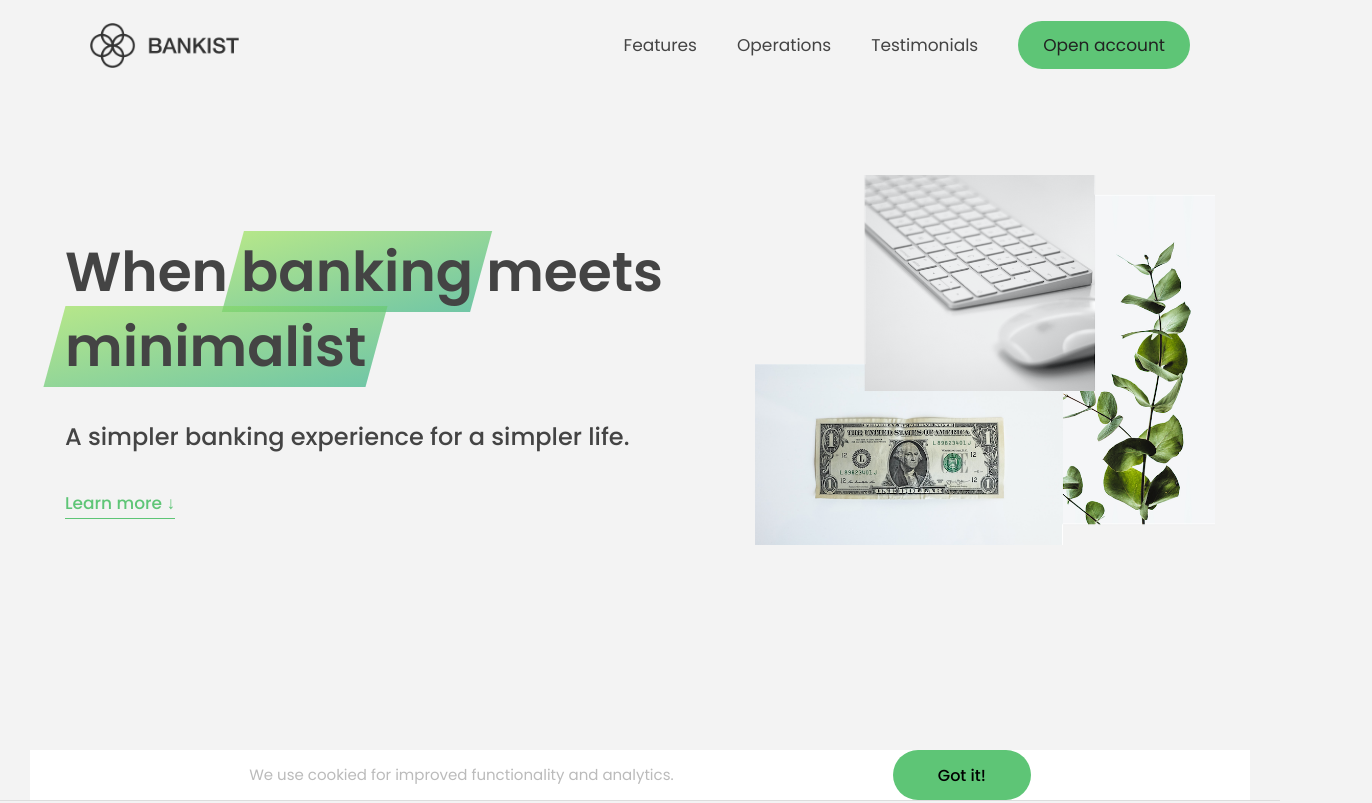
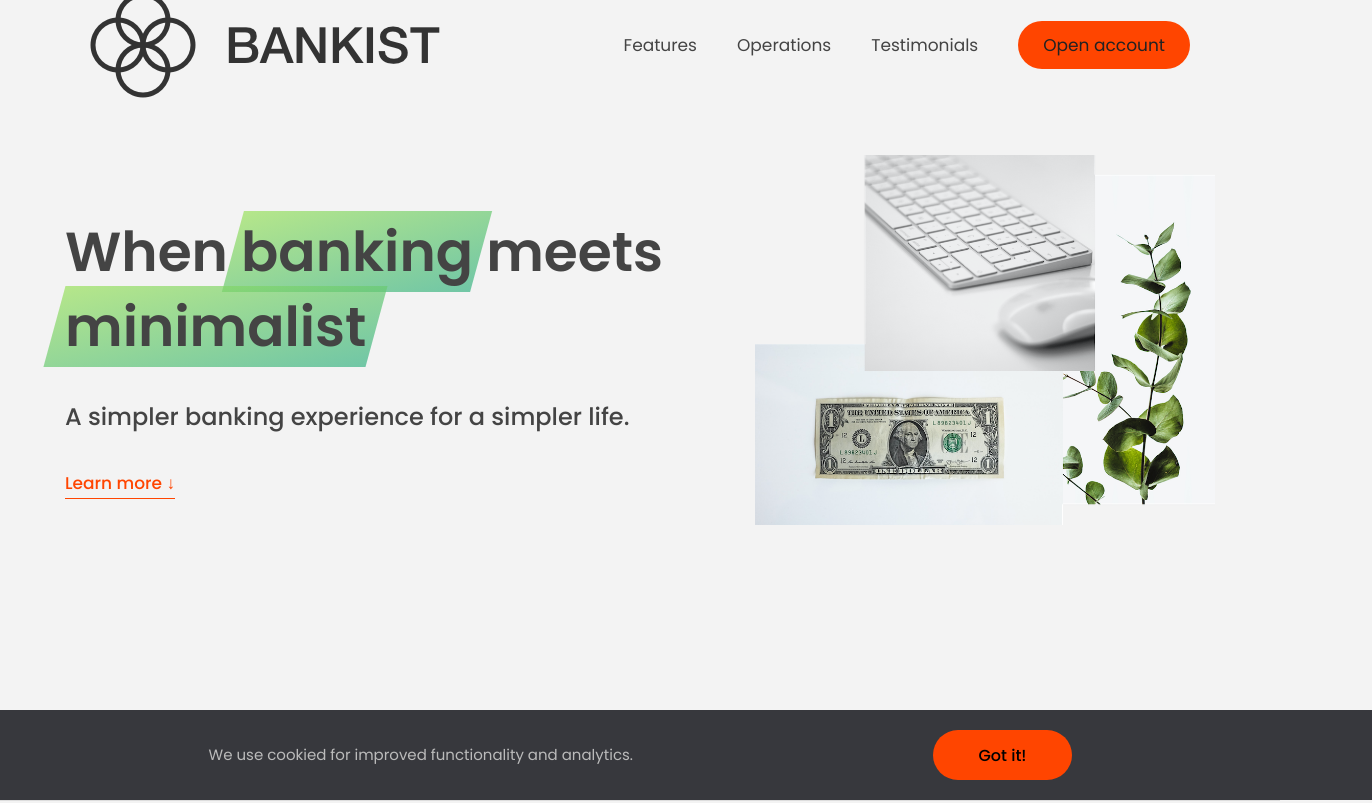
Before and after one commit to BB-choi/learn-javascript, a plain HTML site: page 13-Advanced-DOM-Bankist/index.html in a window 1280 px wide. Shown: the top 803 px of the page, 1372 px wide, since content can reach past the window. Drawn offline with Linux system fonts and the light colour scheme.

Commit message:
LECTURE 184. Styles, Attributes and Classes

```diff
--- a/13-Advanced-DOM-Bankist/index.html
+++ b/13-Advanced-DOM-Bankist/index.html
@@ -21,6 +21,8 @@
           alt="Bankist logo"
           class="nav__logo"
           id="logo"
+          designer="Jonas"
+          data-version-number="3.0"
         />
         <ul class="nav__links">
           <li class="nav__item">
@@ -140,7 +142,10 @@
       <div class="operations">
         <div class="operations__tab-container">
           <button
-            class="btn operations__tab operations__tab--1 operations__tab--active"
+            class="
+              btn
+              operations__tab operations__tab--1 operations__tab--active
+            "
             data-tab="1"
           >
             <span>01</span>Instant Transfers
@@ -153,7 +158,11 @@
           </button>
         </div>
         <div
-          class="operations__content operations__content--1 operations__content--active"
+          class="
+            operations__content
+            operations__content--1
+            operations__content--active
+          "
         >
           <div class="operations__icon operations__icon--1">
             <svg>
--- a/13-Advanced-DOM-Bankist/script.js
+++ b/13-Advanced-DOM-Bankist/script.js
@@ -73,3 +73,52 @@ document
     message.remove();
     // message.parentElement.removeChild(message);
   });
+
+// Styles
+message.style.backgroundColor = '#37383d';
+message.style.width = '120%';
+
+// console.log(message.style.height);
+// console.log(message.style.color);
+console.log(message.style.backgroundColor); // only works for inline styles
+
+// console.log(getComputedStyle(message));
+console.log(getComputedStyle(message).color); // "rgb(187, 187, 187)"
+console.log(getComputedStyle(message).height); // "50px"
+
+message.style.height =
+  // Number.parseInt(getComputedStyle(message).height, 10) + 40 + 'px';
+  Number.parseFloat(getComputedStyle(message).height) + 40 + 'px';
+
+document.documentElement.style.setProperty('--color-primary', 'orangered');
+
+// Attributes
+const logo = document.querySelector('.nav__logo');
+console.log(logo.alt);
+console.log(logo.className);
+
+logo.alt = 'Beautiful minimalist logo';
+
+// Non-standard
+console.log(logo.designer); // undefined
+console.log(logo.getAttribute('designer')); // 'Jonas'
+logo.setAttribute('company', 'Bankist');
+
+console.log(logo.src); // absolute
+console.log(logo.getAttribute('src')); // 'img/logo.png'. relative
+
+const link = document.querySelector('.nav__link--btn');
+console.log(link.href);
+console.log(link.getAttribute('href')); // '#'
+
+// Data attributes
+console.log(logo.dataset.versionNumber); // data-version-number="3.0"
+
+// Classes
+logo.classList.add('c', 'j');
+logo.classList.remove('c', 'j');
+logo.classList.toggle('c');
+logo.classList.contains('c'); // not includes
+
+// Don't use
+logo.className = 'jonas';
```
